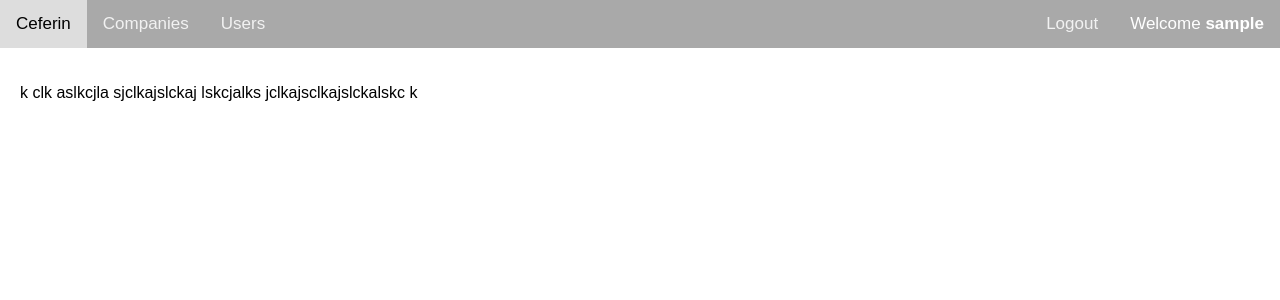
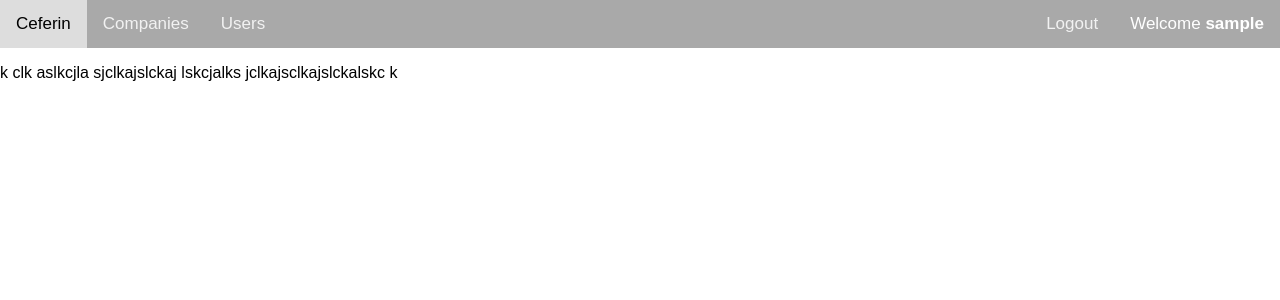
Before and after one commit to jamespeterjacob/realdeal, a React (Create React App) app: page / in a window 1280 px wide. Shown: the top 300 px of the page. Built offline with nearby package versions, Linux system fonts and the light colour scheme; sample sign-in values are in the browser's storage.

Commit message:
modified:   src/Home.js

```diff
--- a/src/Home.js
+++ b/src/Home.js
@@ -5,7 +5,7 @@ const Home = () => {
 
     return (
 
-      <div className='main'>
+      <div>
      <p>k clk aslkcjla sjclkajslckaj lskcjalks jclkajsclkajslckalskc k</p>
      </div>
 
```
